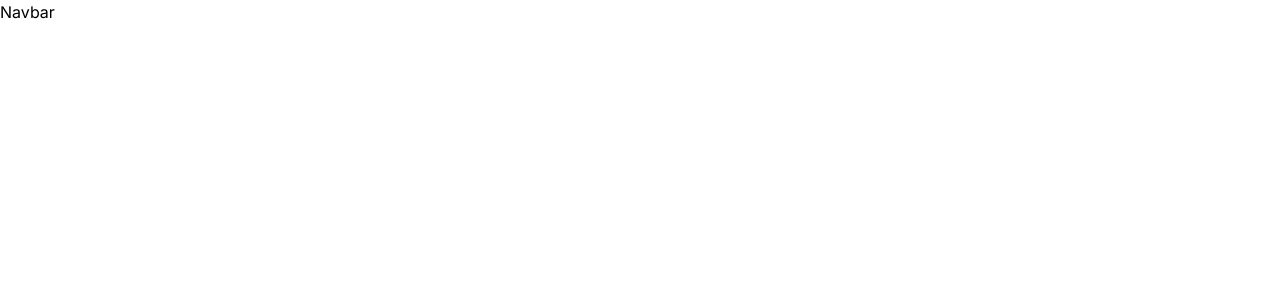
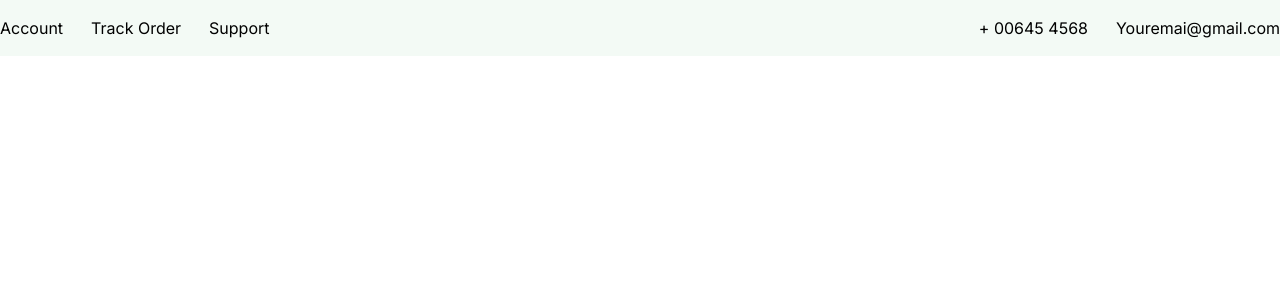
Before and after one commit to ahamedasif07/Project-Fresh-Grocery, a React (Vite) app: page / in a window 1280 px wide. Shown: the top 300 px of the page. Built offline with nearby package versions, Linux system fonts and the light colour scheme.

Commit message:
top nav set

```diff
--- a/src/Navbar.jsx
+++ b/src/Navbar.jsx
@@ -1,7 +1,24 @@
 import React from "react";
 
 const Navbar = () => {
-  return <div>Navbar</div>;
+  return (
+    <div>
+      {/* top navbar start */}
+      <div className="bg-[#F3FAF5] py-4 flex  justify-between place-items-center">
+        <div className="flex place-items-center gap-7 ">
+          <h3>Account</h3>
+          <h3>Track Order</h3>
+          <h3>Support</h3>
+        </div>
+        <div className="flex place-items-center gap-7">
+          <h3 className="">+ 00645 4568</h3>
+
+          <h3>Youremai@gmail.com</h3>
+        </div>
+      </div>
+      {/* top navbar end */}
+    </div>
+  );
 };
 
 export default Navbar;
```
